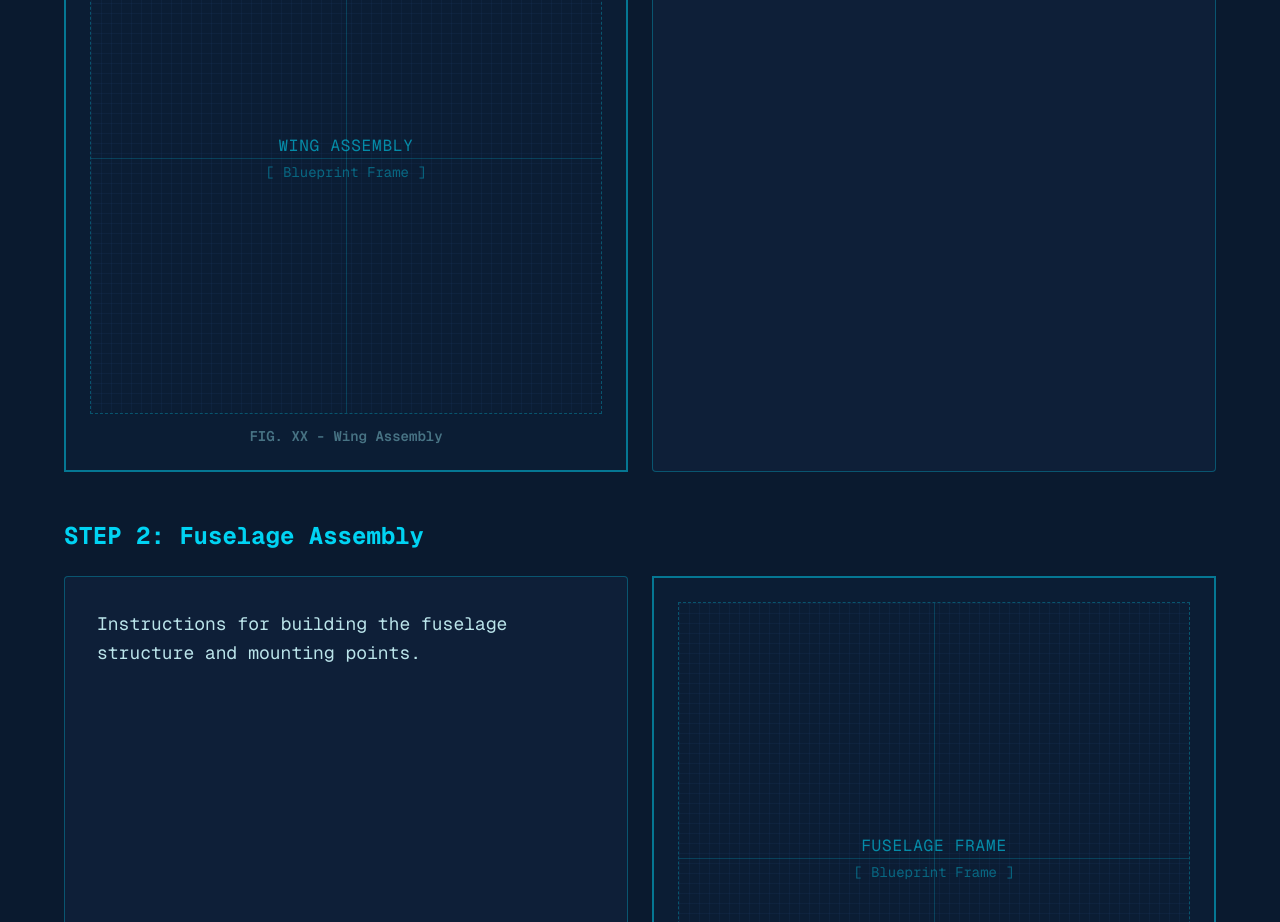
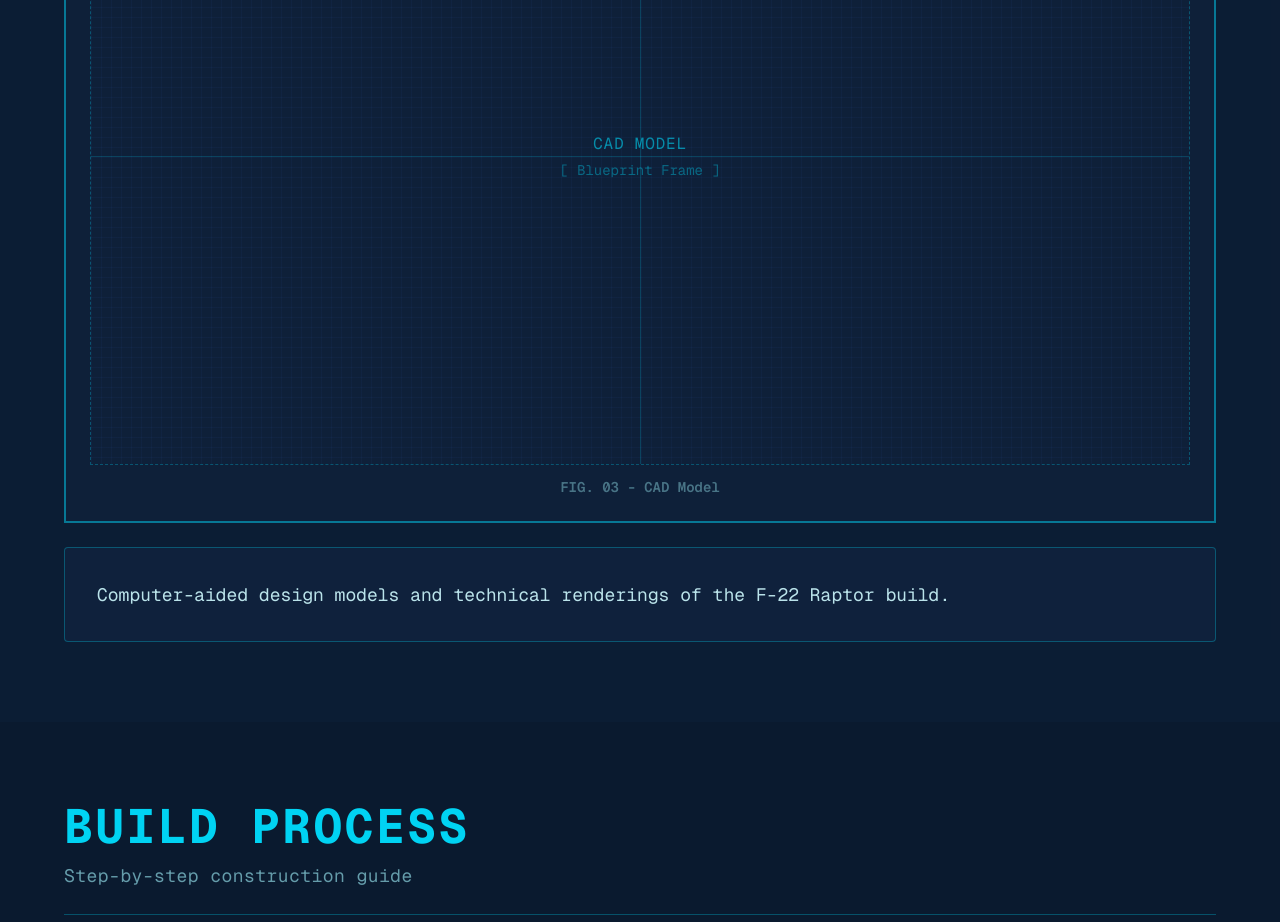
Before and after one commit to danishayman/f22-raptor, a Next.js app: page / in a window 1280 px wide. Shown: the part 5420-6342 px from the top of the page. Built offline with nearby package versions, Linux system fonts and the light colour scheme.

Commit message:
feat: add CADImagesSection component for displaying CAD models and renderings

```diff
--- /dev/null
+++ b/components/sections/CADImages.tsx
@@ -0,0 +1,19 @@
+import SectionHeader from "@/components/SectionHeader";
+import TextBlock from "@/components/TextBlock";
+import ImageBlock from "@/components/ImageBlock";
+
+export default function CADImagesSection() {
+  return (
+    <section id="cad-images" className="py-12 md:py-20 px-4 bg-blueprint-blue/10">
+      <div className="container mx-auto max-w-6xl">
+        <SectionHeader title="CAD Images" subtitle="3D models and renderings" />
+        <div className="space-y-6">
+          <ImageBlock label="CAD Model" aspectRatio="video" figNumber="03" />
+          <TextBlock>
+            <p>Computer-aided design models and technical renderings of the F-22 Raptor build.</p>
+          </TextBlock>
+        </div>
+      </div>
+    </section>
+  );
+}
```
